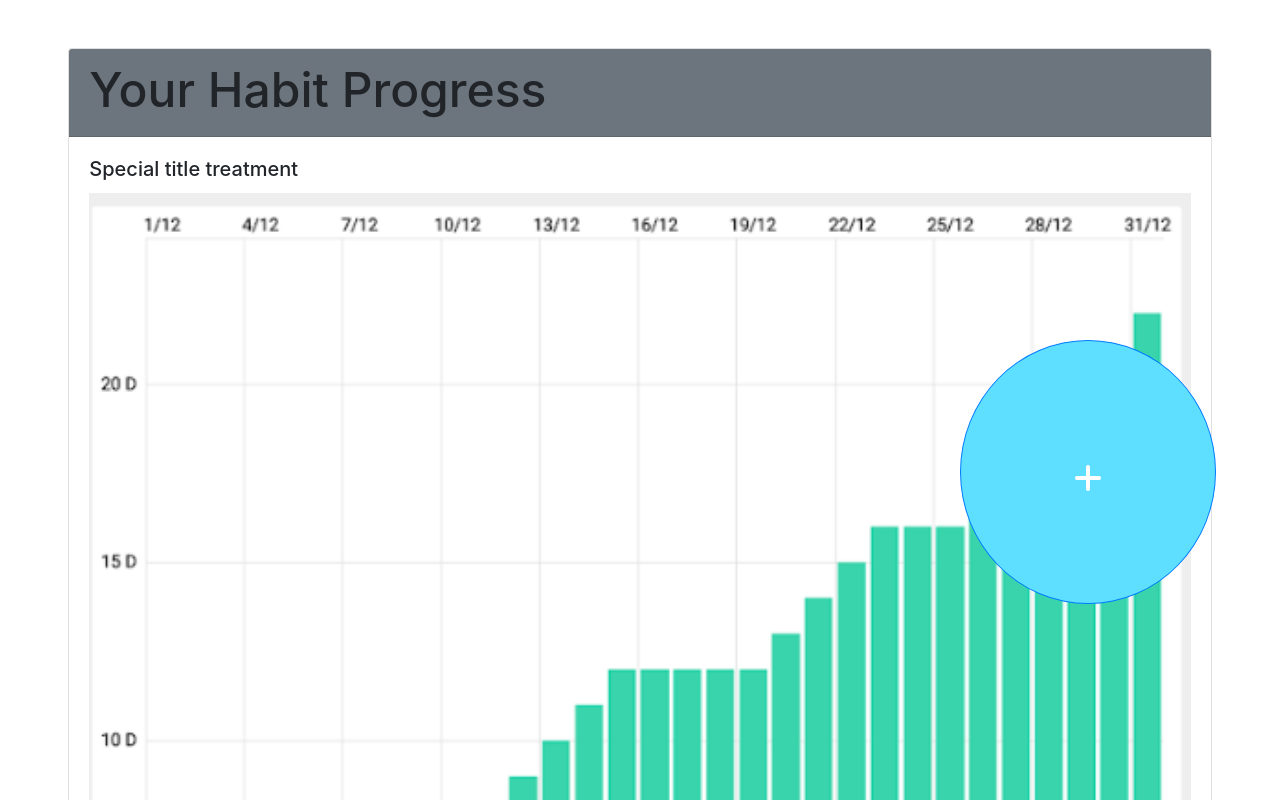
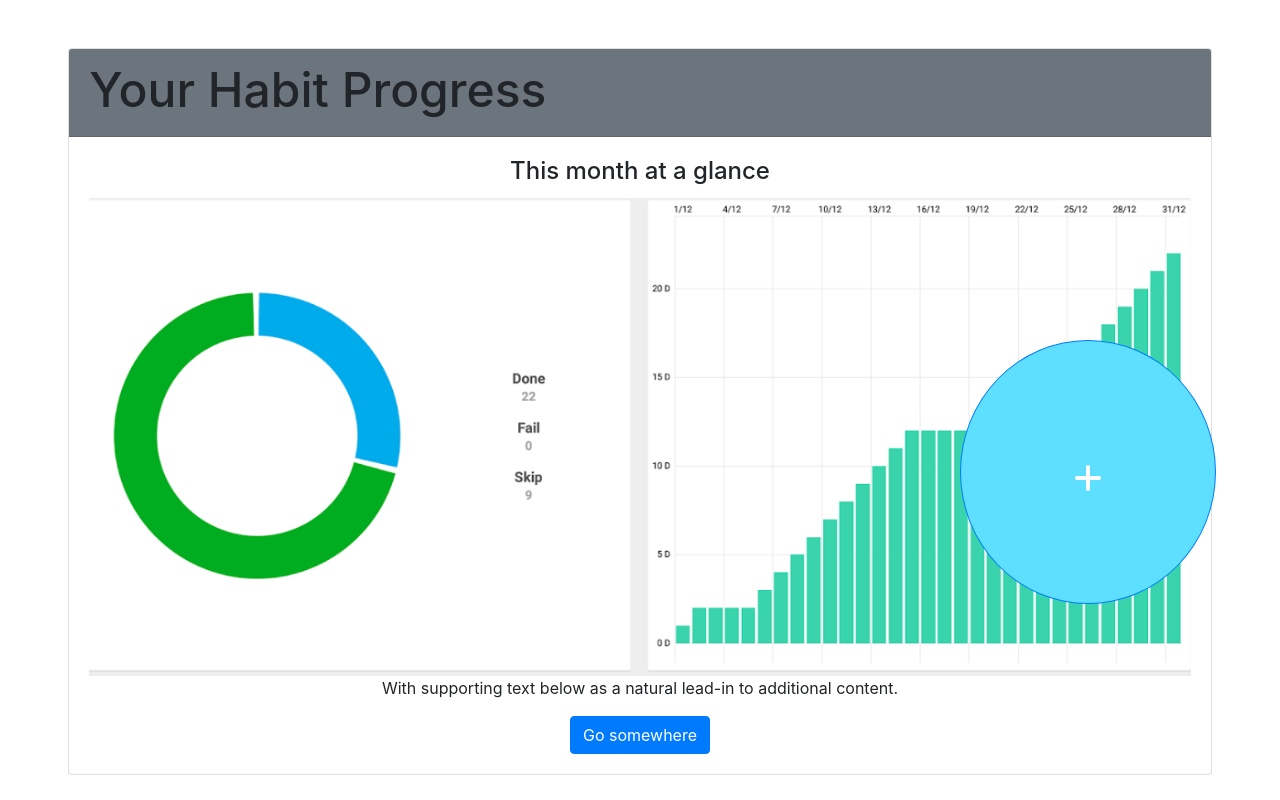
Before and after one commit to jchickie/habbitrabbit, a plain HTML site: page index.html in a window 1280 px wide. Shown: the part 320-1120 px from the top of the page. Drawn offline with nearby package versions, Linux system fonts and the light colour scheme; a web font is replaced by a local one.

Commit message:
change to medium graph, center card contents

```diff
--- a/index.html
+++ b/index.html
@@ -31,9 +31,9 @@
         <div class="col-11">
           <div class="card">
             <h5 class="card-header main-page-header bg-secondary">Your Habit Progress</h5>
-            <div class="card-body">
-              <h5 class="card-title">Special title treatment</h5>
-              <img class="w-100" src="images/smallgraph.PNG">
+            <div class="card-body text-center">
+              <h4 class="card-title">This month at a glance</h4>
+              <img class="w-100" src="images/mediumgraph.PNG">
               <p class="card-te xt">
                 With supporting text below as a natural lead-in to additional
                 content.
```
Also changed, not shown: images/mediumgraph.PNG (added).
